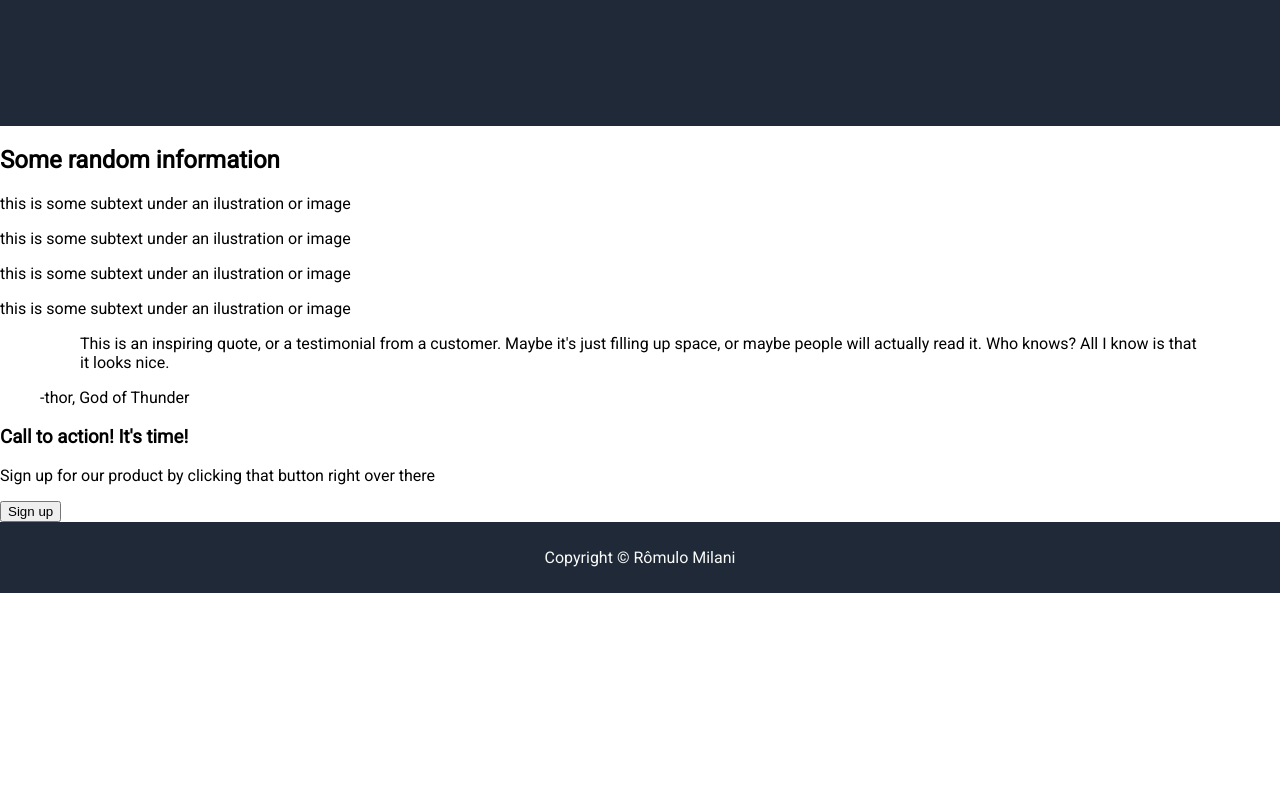
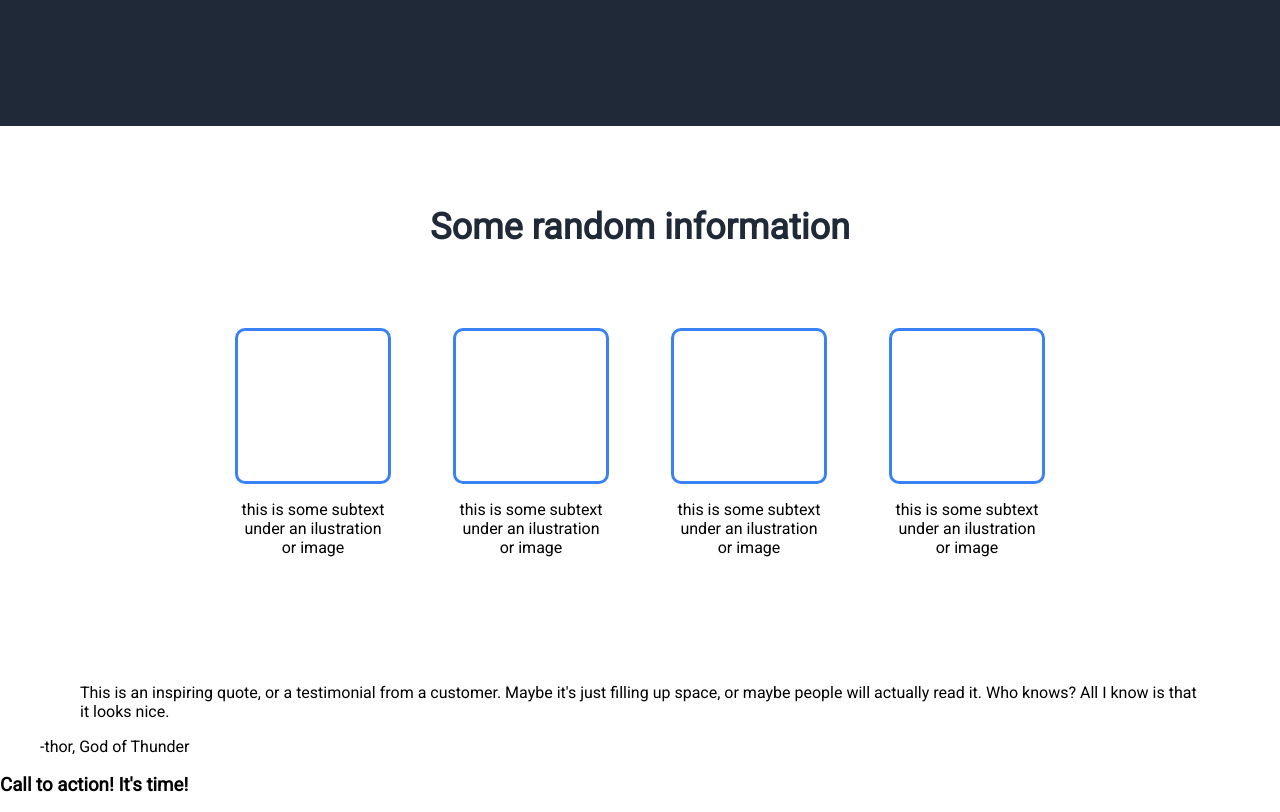
Before and after one commit to romulo-milani/Praticando-Landing-Page, a plain HTML site: page index.html in a window 1280 px wide. Shown: the part 600-1412 px from the top of the page. Before the commit the page ends 1193 px from the top, so only its background shows below. Drawn offline with Linux system fonts and the light colour scheme.

Commit message:
finished the info section

```diff
--- a/index.html
+++ b/index.html
@@ -27,7 +27,8 @@
             <div class="hero-content">
                 <div class="hero-left">
                     <h1>This website is <br> awesome</h1>
-                    <p class="header-text">This website has some subtext that goes here under under the <br> main title. It's
+                    <p class="header-text">This website has some subtext that goes here under under the <br> main title.
+                        It's
                         a smaller font and the
                         color is
                         lower contrast</p>
@@ -40,21 +41,23 @@
 
         <div class="info-section">
             <h2>Some random information</h2>
+            <div class="cards">
                 <div class="card">
                     <div class="card-img"></div>
-                <p>this is some subtext under an ilustration or image</p>
+                    <p>this is some subtext <br> under an ilustration <br> or image</p>
                 </div>
                 <div class="card">
                     <div class="card-img"></div>
-                <p>this is some subtext under an ilustration or image</p>
+                    <p>this is some subtext <br> under an ilustration <br> or image</p>
                 </div>
                 <div class="card">
                     <div class="card-img"></div>
-                <p>this is some subtext under an ilustration or image</p>
+                    <p>this is some subtext <br> under an ilustration <br> or image</p>
                 </div>
                 <div class="card">
                     <div class="card-img"></div>
-                <p>this is some subtext under an ilustration or image</p>
+                    <p>this is some subtext <br> under an ilustration <br> or image</p>
+                </div>
             </div>
         </div>
 
--- a/style.css
+++ b/style.css
@@ -92,6 +92,42 @@ img {
     flex: 1;
 }
 
+.info-section {
+    display: flex;
+    flex-direction: column;
+    justify-content: center;
+    align-items: center;
+    gap: 50px;
+    padding: 50px;
+    margin-bottom: 60px;
+}
+
+h2 {
+    font-size: 36px;
+    font-weight: bolder;
+    color: #1F2937;
+}
+
+.card-img {
+    width: 150px;
+    height: 150px;
+    border:#3882F6 3px solid;
+    border-radius: 10px;
+}
+
+.cards {
+    display: flex;
+    gap: 18px
+}
+
+.card {
+    display: flex;
+    flex-direction: column;
+    align-items: center;
+    width: 200px;
+    text-align: center;
+}
+
 footer {
     padding: 10px;
 }
```
Lines whose indentation alone changed are shown as unchanged.
